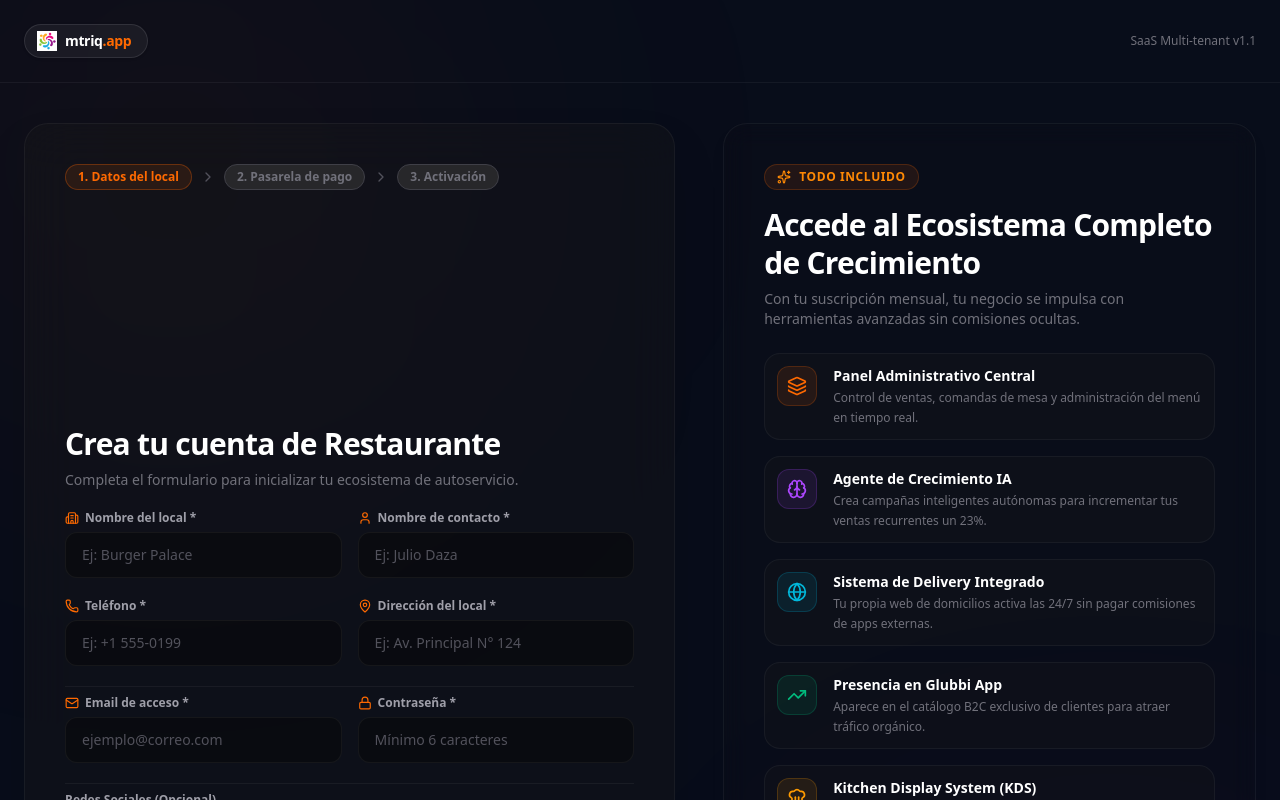
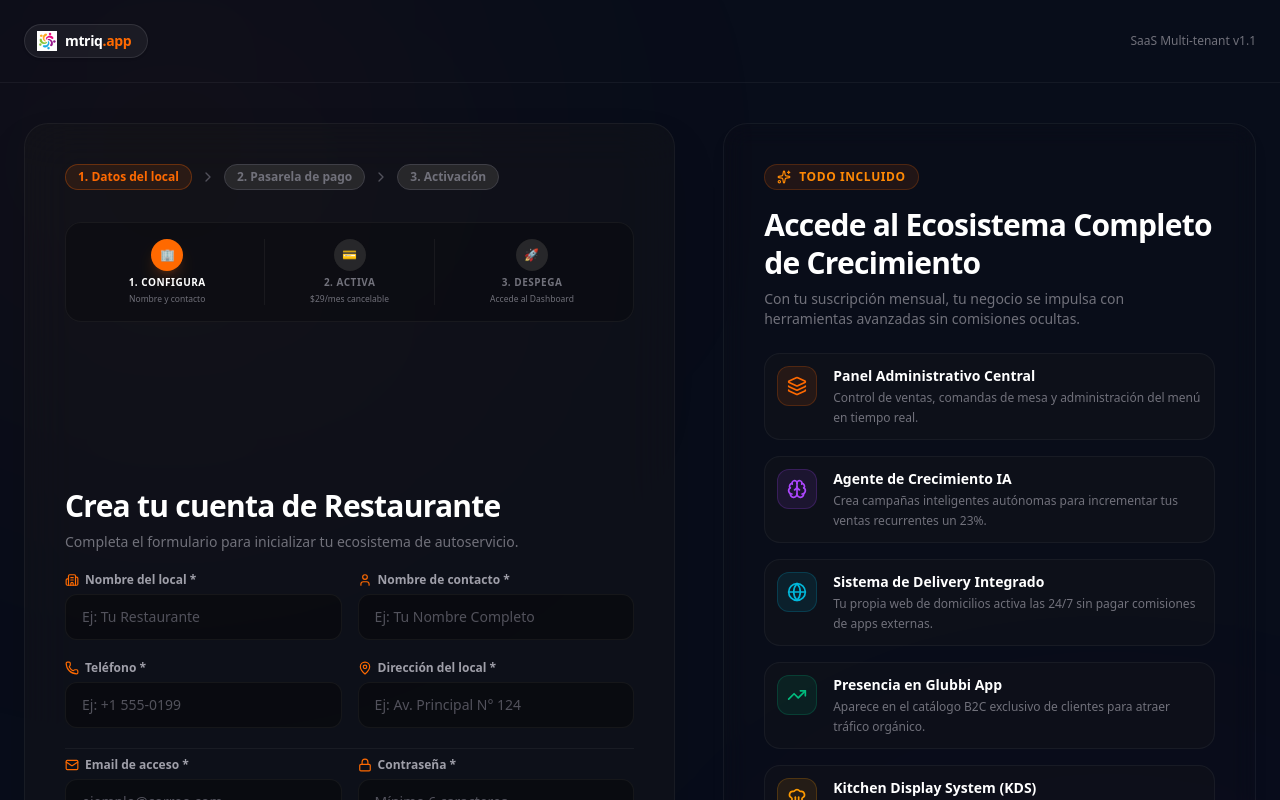
Before and after one commit to dazajulio/OrderNow, a Next.js app: page /register in a window 1280 px wide. Shown: the top 800 px of the page. Built offline with nearby package versions, Linux system fonts and the light colour scheme.

Commit message:
style: remove personal placeholders, add visual timeline flow to register page

```diff
--- a/src/app/register/page.tsx
+++ b/src/app/register/page.tsx
@@ -258,6 +258,37 @@ export default function RegisterPage() {
             </span>
           </div>
 
+          {/* Visual Process Flow (Steps Graphics) */}
+          {step !== 'success' && (
+            <div className="grid grid-cols-3 gap-3 mb-6 bg-zinc-950/40 p-4 rounded-2xl border border-white/5 text-center select-none animate-fade-in">
+              <div className="space-y-1">
+                <div className={`w-8 h-8 rounded-full flex items-center justify-center mx-auto text-xs font-bold transition-all ${
+                  step === 'details' ? 'bg-orange-500 text-white shadow-lg shadow-orange-500/20' : 'bg-zinc-800 text-zinc-500'
+                }`}>
+                  🏢
+                </div>
+                <span className={`block text-[10px] font-bold uppercase tracking-wider ${step === 'details' ? 'text-white' : 'text-zinc-500'}`}>1. Configura</span>
+                <span className="block text-[8.5px] text-zinc-500 leading-tight">Nombre y contacto</span>
+              </div>
+              <div className="space-y-1 border-x border-white/5">
+                <div className={`w-8 h-8 rounded-full flex items-center justify-center mx-auto text-xs font-bold transition-all ${
+                  step === 'payment' ? 'bg-orange-500 text-white shadow-lg shadow-orange-500/20' : 'bg-zinc-800 text-zinc-500'
+                }`}>
+                  💳
+                </div>
+                <span className={`block text-[10px] font-bold uppercase tracking-wider ${step === 'payment' ? 'text-white' : 'text-zinc-500'}`}>2. Activa</span>
+                <span className="block text-[8.5px] text-zinc-500 leading-tight">$29/mes cancelable</span>
+              </div>
+              <div className="space-y-1">
+                <div className="w-8 h-8 rounded-full bg-zinc-800 text-zinc-500 flex items-center justify-center mx-auto text-xs font-bold">
+                  🚀
+                </div>
+                <span className="block text-[10px] font-bold text-zinc-500 uppercase tracking-wider">3. Despega</span>
+                <span className="block text-[8.5px] text-zinc-500 leading-tight">Accede al Dashboard</span>
+              </div>
+            </div>
+          )}
+
           {/* Form Content */}
           <div className="flex-1 flex flex-col justify-center">
 
@@ -285,7 +316,7 @@ export default function RegisterPage() {
                       value={formData.restaurantName}
                       onChange={handleFormChange}
                       required
-                      placeholder="Ej: Burger Palace"
+                      placeholder="Ej: Tu Restaurante"
                       className="w-full bg-zinc-950/60 border border-white/5 rounded-xl px-4 py-3 text-white placeholder:text-zinc-600 focus:outline-none focus:border-orange-500 focus:ring-1 focus:ring-orange-500 transition-colors text-sm"
                     />
                   </div>
@@ -299,7 +330,7 @@ export default function RegisterPage() {
                       value={formData.contactName}
                       onChange={handleFormChange}
                       required
-                      placeholder="Ej: Julio Daza"
+                      placeholder="Ej: Tu Nombre Completo"
                       className="w-full bg-zinc-950/60 border border-white/5 rounded-xl px-4 py-3 text-white placeholder:text-zinc-600 focus:outline-none focus:border-orange-500 focus:ring-1 focus:ring-orange-500 transition-colors text-sm"
                     />
                   </div>
@@ -482,7 +513,7 @@ export default function RegisterPage() {
                       name="name"
                       value={cardData.name}
                       onChange={e => setCardData({...cardData, name: e.target.value.toUpperCase()})}
-                      placeholder="JUAN PEREZ"
+                      placeholder="TU NOMBRE COMPLETO"
                       required
                       className="w-full bg-zinc-950/60 border border-white/5 rounded-xl px-4 py-3 text-white placeholder:text-zinc-700 focus:outline-none focus:border-orange-500 focus:ring-1 focus:ring-orange-500 transition-colors text-sm uppercase"
                     />
--- a/src/components/marketing/RegisterCTA.tsx
+++ b/src/components/marketing/RegisterCTA.tsx
@@ -72,7 +72,7 @@ export function RegisterCTA() {
                   id="restaurantName"
                   name="restaurantName"
                   required
-                  placeholder="Burger Palace"
+                  placeholder="Ej: Tu Restaurante"
                   className="w-full rounded-xl bg-white border border-slate-200 px-4 py-3 text-slate-800 placeholder:text-slate-400 focus:outline-none focus:border-orange-500 focus:ring-1 focus:ring-orange-500 transition-colors text-sm"
                 />
               </div>
@@ -84,7 +84,7 @@ export function RegisterCTA() {
                   id="contactName"
                   name="contactName"
                   required
-                  placeholder="Julio Daza"
+                  placeholder="Ej: Tu Nombre Completo"
                   className="w-full rounded-xl bg-white border border-slate-200 px-4 py-3 text-slate-800 placeholder:text-slate-400 focus:outline-none focus:border-orange-500 focus:ring-1 focus:ring-orange-500 transition-colors text-sm"
                 />
               </div>
--- a/src/modules/kiosk/components/CustomerForm.tsx
+++ b/src/modules/kiosk/components/CustomerForm.tsx
@@ -78,7 +78,7 @@ export function CustomerForm({ onSubmit, isLoading, isDelivery = false }: Custom
               className={`block w-full pl-11 pr-4 py-3.5 bg-zinc-900 border rounded-xl text-white placeholder-zinc-500 focus:ring-2 focus:ring-orange-500/50 focus:border-orange-500 transition-all ${
                 errors.name ? 'border-red-500' : 'border-zinc-800'
               }`}
-              placeholder="Ej. Juan Pérez"
+              placeholder="Ej. Tu Nombre Completo"
               disabled={isLoading}
             />
           </div>
```
